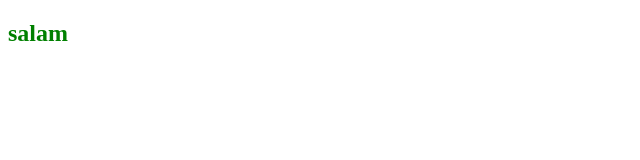
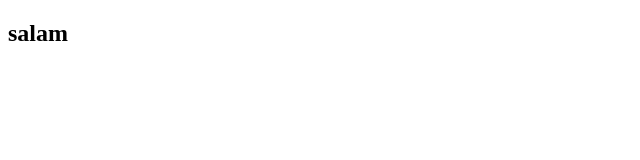
Before and after one commit to faxrii/test-3, a plain HTML site: page index.html in a window 1280 px wide. Shown: the full height of the page, 0-640 px from the left. Drawn offline with Linux system fonts and the light colour scheme.

Commit message:
color update

```diff
--- a/assets/main.css
+++ b/assets/main.css
@@ -1,3 +1,6 @@
 h2{
-    color: green;
+    color: black;
 }
+
+
+/* git pull git clone */
```
